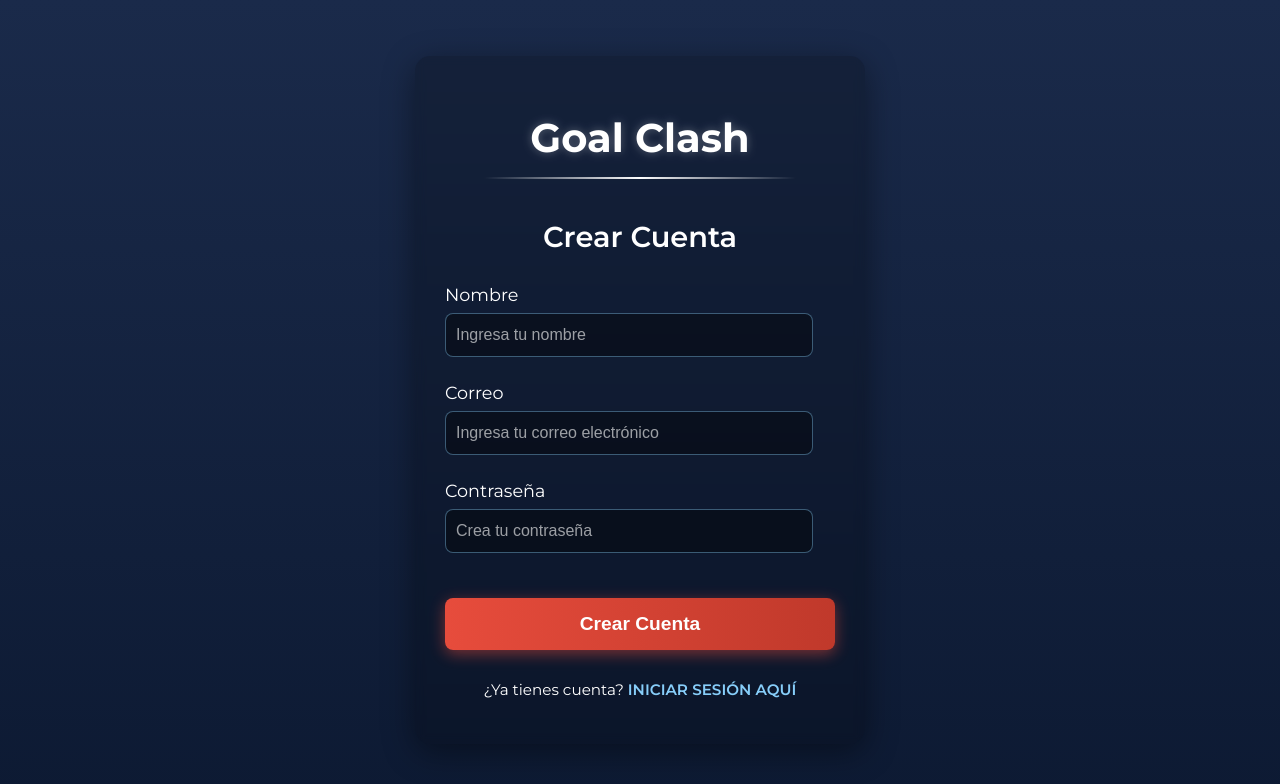
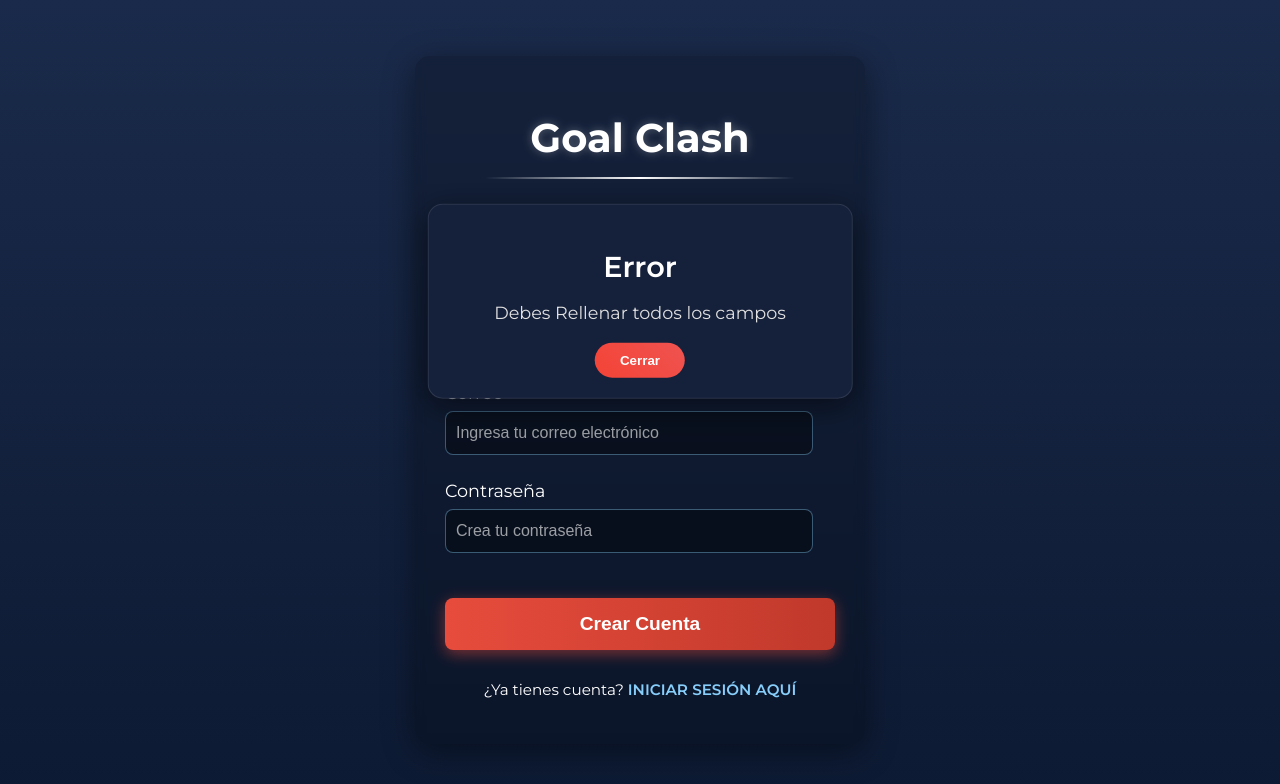
Before and after one commit to PioIX/-2025---TPIN-1---G06-, a plain HTML site: page front/html/regiser.html in a window 1280 px wide. Both pictures are taken after a click on the button "Crear Cuenta". Drawn offline with Linux system fonts and the light colour scheme; no server answers.

Commit message:
Registro Terminado

```diff
--- a/front/css/style3.css
+++ b/front/css/style3.css
@@ -240,3 +240,45 @@
     font-weight: bold;
     cursor: pointer;
 }
+
+/* Estilos generales para el modal */
+#modal {
+    display: none;
+    position: fixed;
+    top: 30%;
+    left: 50%;
+    transform: translate(-50%, -30%);
+    background-color: #15203a;
+    color: #e0e0e0;
+    padding: 20px;
+    border-radius: 15px;
+    box-shadow: 0 8px 30px rgba(0, 0, 0, 0.5);
+    text-align: center;
+    z-index: 9999;
+    border: 1px solid rgba(255, 255, 255, 0.1);
+    max-width: 500px;
+    width: 85%;
+    height: auto;
+    max-height: 350px;
+}
+
+#modal h2 {
+    margin-bottom: 15px;
+    color: #ffffff;
+    font-size: 1.8em;
+}
+
+#modal p {
+    margin-bottom: 20px;
+    font-size: 1.1em;
+}
+
+#modal button {
+    background: linear-gradient(45deg, #F44336, #EF5350);
+    color: white;
+    padding: 10px 25px;
+    border: none;
+    border-radius: 20px;
+    font-weight: bold;
+    cursor: pointer;
+}
--- a/front/html/regiser.html
+++ b/front/html/regiser.html
@@ -1,5 +1,6 @@
 <!DOCTYPE html>
 <html lang="es">
+
 <head>
     <meta charset="UTF-8">
     <meta name="viewport" content="width=device-width, initial-scale=1.0">
@@ -7,7 +8,9 @@
     <link rel="preconnect" href="https://fonts.googleapis.com">
     <link rel="preconnect" href="https://fonts.gstatic.com" crossorigin>
     <link href="https://fonts.googleapis.com/css2?family=Montserrat:wght@400;600;700&display=swap" rel="stylesheet">
-    <link rel="stylesheet" href="../css/style3.css"> </head>
+    <link rel="stylesheet" href="../css/style3.css">
+</head>
+
 <body>
     <div class="container">
         <header>
@@ -32,6 +35,12 @@
                 </div>
                 <button type="button" class="btn-register" onclick="crearUsuario()">Crear Cuenta</button>
             </form>
+            <div id="modal">
+                <h2 id="modalTitle">Título</h2>
+                <p id="modalBody">Mensaje</p>
+                <button onclick="ui.closeModal()">Cerrar</button>
+            </div>
+
             <p class="login-link">¿Ya tienes cuenta? <a href="../html/login.html">INICIAR SESIÓN AQUÍ</a></p>
         </main>
     </div>
@@ -39,4 +48,5 @@
     <script src="../js/dom.js"></script>
     <script src="../js/index2.js"></script>
 </body>
+
 </html>
--- a/front/js/index2.js
+++ b/front/js/index2.js
@@ -13,6 +13,8 @@
         console.log(result)
         if (result.validar){
             window.location.href = "../html/juego.html";
+        }else{
+            ui.showModal("Error",result.res)
         }
     } catch (error) {
         alert("No se pudo agregar el usuario")
@@ -26,5 +28,10 @@
         email:ui.getEmail(),
         contraseña:ui.getPassword(),
     }
-    guardarUsuario(datos)
+    if (ui.getNombre()=="" || ui.getEmail()=="" || ui.getPassword()==""){
+        ui.showModal("Error","Debes Rellenar todos los campos")
+    }else{
+        guardarUsuario(datos)
+    }
+
 }
```
Also changed, not shown: front/html/juego.html (+4 -4 lines), front/html/login.html (+5 -4 lines), front/js/dom.js (+4 -3 lines).
